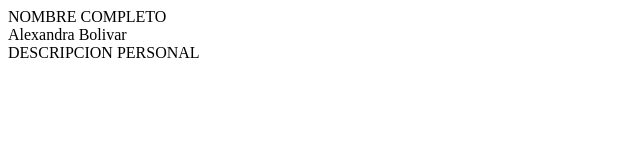
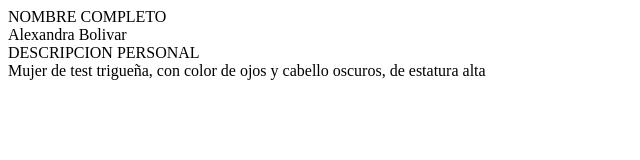
Before and after one commit to Lexxa29/Rubrica-p1, a plain HTML site: page index.html in a window 1280 px wide. Shown: the whole page, without its empty margins (0-640 px from the left). Drawn offline with Linux system fonts and the light colour scheme.

Commit message:
cuarto commit

```diff
--- a/index.html
+++ b/index.html
@@ -9,5 +9,6 @@
     <div>NOMBRE COMPLETO</div>
     <div>Alexandra Bolivar</div>
     <div>DESCRIPCION PERSONAL</div>
+    <div>Mujer de test trigueña, con color de ojos y cabello oscuros, de estatura alta</div>
 </body>
 </html>
```
